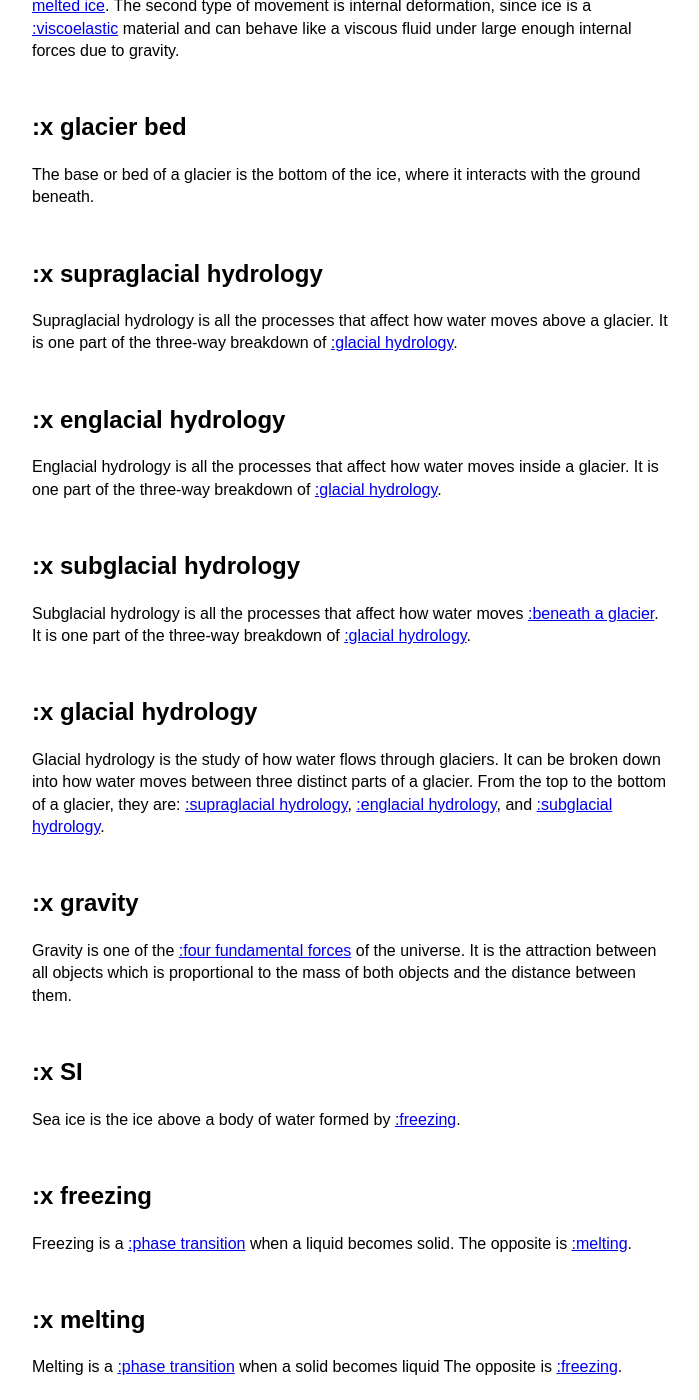
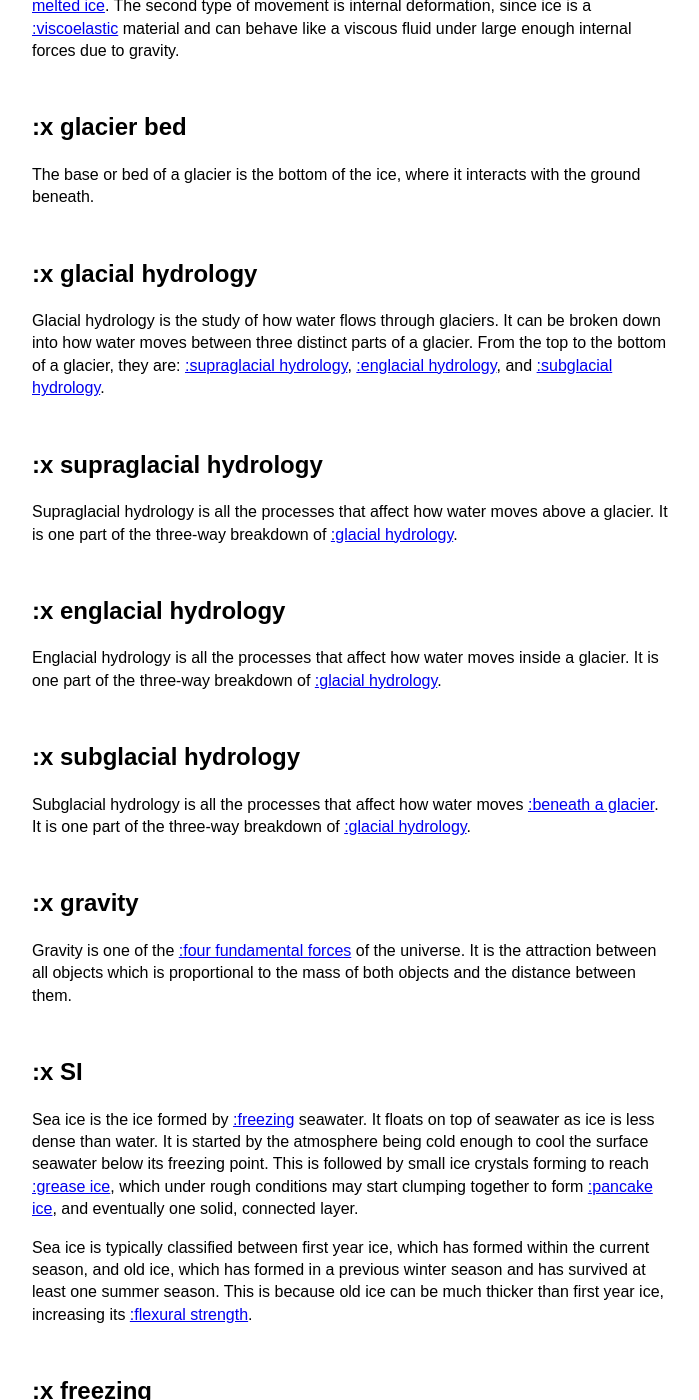
Before and after one commit to CocoaFlame/psychic-waffle, a Jekyll site: the page built from pages/GvSI.md, in a window 1280 px wide and 1400 px high, scrolled down 1322 px. Shown: the whole window, without its empty margins (288-987 px from the left). Built offline with Jekyll 4.4.1, drawn with Linux system fonts in a browser that asks for light colours; some of the changed text lies outside the part shown.

```diff
--- a/pages/GvSI.md
+++ b/pages/GvSI.md
@@ -32,10 +32,13 @@ The combined set of processes that decrease the mass of a glacier. This includes
 The mass balance of a glacier is a calculation that computes the net change in mass of a glacier using net [:accumulation](#accumulation) and net [:ablation](#ablation).
 
 ## :x glacier motion
-As an ice mass grows in size, the force of gravity on it also increases which can lead to movement in two distinct ways. The first type of movement is [:basal](#glacierbed) sliding when gravity is large enough to overcome underlying friction, which can be assisted with [:lubrication by melted ice](#subglacialhydrology). The second type of movement is internal deformation, since ice is a [:viscoelastic](https://en.wikipedia.org/wiki/Viscoelasticity) material and can behave like a viscous fluid under large enough internal forces due to gravity.
+As an ice mass grows in size, the force of gravity on it also increases which can lead to movement in two distinct ways. The first type of movement is [:basal](#glacierbed) sliding when [:gravity](#gravity) is large enough to overcome underlying friction, which can be assisted with [:lubrication by melted ice](#subglacialhydrology). The second type of movement is internal deformation, since ice is a [:viscoelastic](https://en.wikipedia.org/wiki/Viscoelasticity) material and can behave like a viscous fluid under large enough internal forces due to gravity.
 
 ## :x glacier bed
 The base or bed of a glacier is the bottom of the ice, where it interacts with the ground beneath.
+
+## :x glacial hydrology
+Glacial hydrology is the study of how water flows through glaciers. It can be broken down into how water moves between three distinct parts of a glacier. From the top to the bottom of a glacier, they are: [:supraglacial hydrology](#supraglacialhydrology), [:englacial hydrology](#englacialhydrology), and [:subglacial hydrology](#subglacialhydrology).
 
 ## :x supraglacial hydrology
 Supraglacial hydrology is all the processes that affect how water moves above a glacier. It is one part of the three-way breakdown of [:glacial hydrology](#glacialhydrology).
@@ -46,15 +49,14 @@ Englacial hydrology is all the processes that affect how water moves inside a gl
 ## :x subglacial hydrology
 Subglacial hydrology is all the processes that affect how water moves [:beneath a glacier](#glacierbed). It is one part of the three-way breakdown of [:glacial hydrology](#glacialhydrology).
 
-## :x glacial hydrology
-Glacial hydrology is the study of how water flows through glaciers. It can be broken down into how water moves between three distinct parts of a glacier. From the top to the bottom of a glacier, they are: [:supraglacial hydrology](#supraglacialhydrology), [:englacial hydrology](#englacialhydrology), and [:subglacial hydrology](#subglacialhydrology).
-
 ## :x gravity
 Gravity is one of the [:four fundamental forces](https://en.wikipedia.org/wiki/Fundamental_interaction#Overview_of_the_fundamental_interactions) of the universe. It is the attraction between all objects which is proportional to the mass of both objects and the distance between them.
 
 
 ## :x SI
-Sea ice is the ice above a body of water formed by [:freezing](#freezing).
+Sea ice is the ice formed by [:freezing](#freezing) seawater. It floats on top of seawater as ice is less dense than water. It is started by the atmosphere being cold enough to cool the surface seawater below its freezing point. This is followed by small ice crystals forming to reach [:grease ice](https://en.wikipedia.org/wiki/Grease_ice), which under rough conditions may start clumping together to form [:pancake ice](https://en.wikipedia.org/wiki/Pancake_ice), and eventually one solid, connected layer.
+
+Sea ice is typically classified between first year ice, which has formed within the current season, and old ice, which has formed in a previous winter season and has survived at least one summer season. This is because old ice can be much thicker than first year ice, increasing its [:flexural strength](https://en.wikipedia.org/wiki/Flexural_strength).
 
 ## :x freezing
 Freezing is a [:phase transition](#phasetransition) when a liquid becomes solid. The opposite is [:melting](#melting).
```
